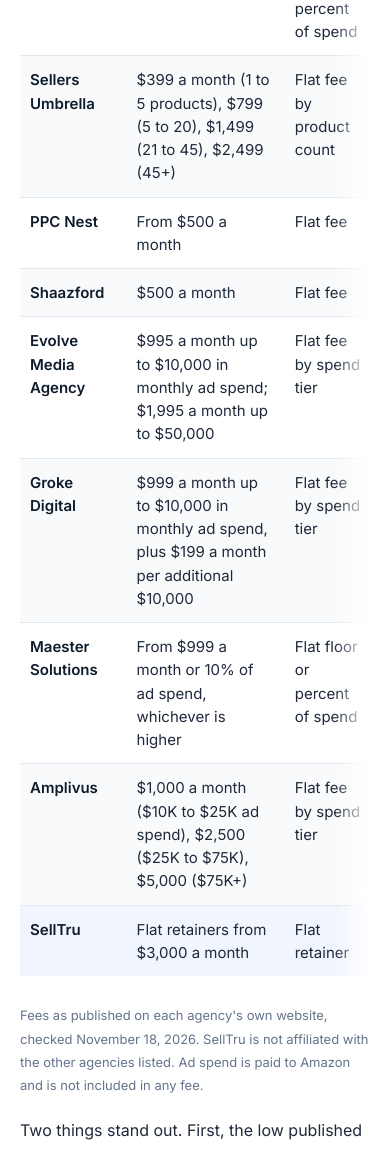
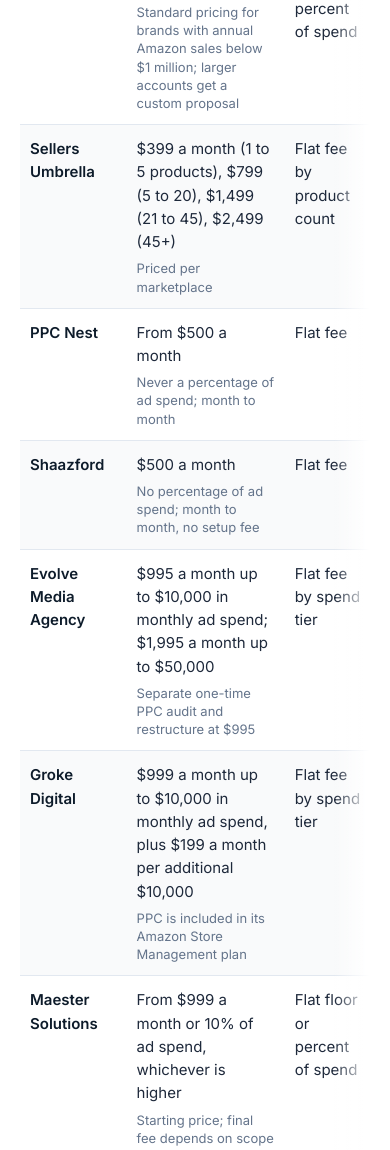
Before and after one commit to lowfattony/selltru-website, a plain HTML site: page blog/amazon-ppc-management-cost.html in a window 390 px wide. Shown: the part 1455-2605 px from the top of the page. Drawn offline with Linux system fonts and the light colour scheme; a script that the page names is missing.

Commit message:
Show fee notes on small screens and scroll from 768px.
Co-authored-by: Andrew <lowfattony@users.noreply.github.com>

```diff
--- a/blog/amazon-ppc-management-cost.html
+++ b/blog/amazon-ppc-management-cost.html
@@ -71,7 +71,9 @@
     .compare-table tbody tr:last-child td { background: rgba(26,86,219,0.06); }
     .compare-table .td-label { font-weight: 700; color: var(--navy); }
     .blog-article p.compare-swipe { display: none; margin: 0 0 8px; font-size: 13px; line-height: 1.4; color: var(--text-light); text-align: right; }
-    @media (max-width: 640px) {
+    .compare-table .fee-note { display: none; }
+    @media (max-width: 768px) {
+      .blog-article .compare-table .fee-note { display: block; margin-top: 6px; font-size: 13px; line-height: 1.4; color: var(--text-light); font-weight: 400; }
       .compare-scroll { overflow-x: auto; }
       .compare-table { min-width: 520px; table-layout: auto; }
       .compare-table th:nth-child(4),
@@ -298,18 +300,18 @@
       <div class="compare-scroll">
         <table class="compare-table">
           <thead>
-            <tr><th>Agency</th><th>Published fee</th><th>Pricing model</th><th>Notes from their page</th><th>Source (checked Nov 18, 2026)</th></tr>
+            <tr><th>Agency</th><th>Published fee</th><th>Pricing model</th><th>Notes from their page</th><th>Source</th></tr>
           </thead>
           <tbody>
-          <tr><td class="td-label">Parker-Lambert</td><td>$350 a month plus 5% of ad spend</td><td>Base fee plus percent of spend</td><td>Standard pricing for brands with annual Amazon sales below $1 million; larger accounts get a custom proposal</td><td><a href="https://www.parker-lambert.com/services/amazon/amazon-ppc-advertising-management/" rel="nofollow noopener" target="_blank" style="color:var(--blue);">parker-lambert.com</a></td></tr>
-          <tr><td class="td-label">Sellers Umbrella</td><td>$399 a month (1 to 5 products), $799 (5 to 20), $1,499 (21 to 45), $2,499 (45+)</td><td>Flat fee by product count</td><td>Priced per marketplace</td><td><a href="https://sellersumbrella.com/pricing" rel="nofollow noopener" target="_blank" style="color:var(--blue);">sellersumbrella.com</a></td></tr>
-          <tr><td class="td-label">PPC Nest</td><td>From $500 a month</td><td>Flat fee</td><td>Never a percentage of ad spend; month to month</td><td><a href="https://ppcnest.co/amazon-ppc-management" rel="nofollow noopener" target="_blank" style="color:var(--blue);">ppcnest.co</a></td></tr>
-          <tr><td class="td-label">Shaazford</td><td>$500 a month</td><td>Flat fee</td><td>No percentage of ad spend; month to month, no setup fee</td><td><a href="https://shaazford.com/amazon-ppc/" rel="nofollow noopener" target="_blank" style="color:var(--blue);">shaazford.com</a></td></tr>
-          <tr><td class="td-label">Evolve Media Agency</td><td>$995 a month up to $10,000 in monthly ad spend; $1,995 a month up to $50,000</td><td>Flat fee by spend tier</td><td>Separate one-time PPC audit and restructure at $995</td><td><a href="https://evolveamz.com/amazon-ppc-agency-pricing-2026/" rel="nofollow noopener" target="_blank" style="color:var(--blue);">evolveamz.com</a></td></tr>
-          <tr><td class="td-label">Groke Digital</td><td>$999 a month up to $10,000 in monthly ad spend, plus $199 a month per additional $10,000</td><td>Flat fee by spend tier</td><td>PPC is included in its Amazon Store Management plan</td><td><a href="https://grokedigital.com/services/amazon/amazon-ppc-management/" rel="nofollow noopener" target="_blank" style="color:var(--blue);">grokedigital.com</a></td></tr>
-          <tr><td class="td-label">Maester Solutions</td><td>From $999 a month or 10% of ad spend, whichever is higher</td><td>Flat floor or percent of spend</td><td>Starting price; final fee depends on scope</td><td><a href="https://maestersolutions.com/services/amazon-ppc-management" rel="nofollow noopener" target="_blank" style="color:var(--blue);">maestersolutions.com</a></td></tr>
-          <tr><td class="td-label">Amplivus</td><td>$1,000 a month ($10K to $25K ad spend), $2,500 ($25K to $75K), $5,000 ($75K+)</td><td>Flat fee by spend tier</td><td>No percentage of ad spend, no setup fee, month to month</td><td><a href="https://amplivus.com/amazon-ppc-management-pricing" rel="nofollow noopener" target="_blank" style="color:var(--blue);">amplivus.com</a></td></tr>
-          <tr><td class="td-label">SellTru</td><td>Flat retainers from $3,000 a month</td><td>Flat retainer</td><td>Built for brands doing $1M to $20M</td><td><a href="/amazon-ppc-management" style="color:var(--blue);">selltru.com</a></td></tr>
+          <tr><td class="td-label">Parker-Lambert</td><td>$350 a month plus 5% of ad spend<span class="fee-note">Standard pricing for brands with annual Amazon sales below $1 million; larger accounts get a custom proposal</span></td><td>Base fee plus percent of spend</td><td>Standard pricing for brands with annual Amazon sales below $1 million; larger accounts get a custom proposal</td><td><a href="https://www.parker-lambert.com/services/amazon/amazon-ppc-advertising-management/" rel="nofollow noopener" target="_blank" style="color:var(--blue);">parker-lambert.com</a></td></tr>
+          <tr><td class="td-label">Sellers Umbrella</td><td>$399 a month (1 to 5 products), $799 (5 to 20), $1,499 (21 to 45), $2,499 (45+)<span class="fee-note">Priced per marketplace</span></td><td>Flat fee by product count</td><td>Priced per marketplace</td><td><a href="https://sellersumbrella.com/pricing" rel="nofollow noopener" target="_blank" style="color:var(--blue);">sellersumbrella.com</a></td></tr>
+          <tr><td class="td-label">PPC Nest</td><td>From $500 a month<span class="fee-note">Never a percentage of ad spend; month to month</span></td><td>Flat fee</td><td>Never a percentage of ad spend; month to month</td><td><a href="https://ppcnest.co/amazon-ppc-management" rel="nofollow noopener" target="_blank" style="color:var(--blue);">ppcnest.co</a></td></tr>
+          <tr><td class="td-label">Shaazford</td><td>$500 a month<span class="fee-note">No percentage of ad spend; month to month, no setup fee</span></td><td>Flat fee</td><td>No percentage of ad spend; month to month, no setup fee</td><td><a href="https://shaazford.com/amazon-ppc/" rel="nofollow noopener" target="_blank" style="color:var(--blue);">shaazford.com</a></td></tr>
+          <tr><td class="td-label">Evolve Media Agency</td><td>$995 a month up to $10,000 in monthly ad spend; $1,995 a month up to $50,000<span class="fee-note">Separate one-time PPC audit and restructure at $995</span></td><td>Flat fee by spend tier</td><td>Separate one-time PPC audit and restructure at $995</td><td><a href="https://evolveamz.com/amazon-ppc-agency-pricing-2026/" rel="nofollow noopener" target="_blank" style="color:var(--blue);">evolveamz.com</a></td></tr>
+          <tr><td class="td-label">Groke Digital</td><td>$999 a month up to $10,000 in monthly ad spend, plus $199 a month per additional $10,000<span class="fee-note">PPC is included in its Amazon Store Management plan</span></td><td>Flat fee by spend tier</td><td>PPC is included in its Amazon Store Management plan</td><td><a href="https://grokedigital.com/services/amazon/amazon-ppc-management/" rel="nofollow noopener" target="_blank" style="color:var(--blue);">grokedigital.com</a></td></tr>
+          <tr><td class="td-label">Maester Solutions</td><td>From $999 a month or 10% of ad spend, whichever is higher<span class="fee-note">Starting price; final fee depends on scope</span></td><td>Flat floor or percent of spend</td><td>Starting price; final fee depends on scope</td><td><a href="https://maestersolutions.com/services/amazon-ppc-management" rel="nofollow noopener" target="_blank" style="color:var(--blue);">maestersolutions.com</a></td></tr>
+          <tr><td class="td-label">Amplivus</td><td>$1,000 a month ($10K to $25K ad spend), $2,500 ($25K to $75K), $5,000 ($75K+)<span class="fee-note">No percentage of ad spend, no setup fee, month to month</span></td><td>Flat fee by spend tier</td><td>No percentage of ad spend, no setup fee, month to month</td><td><a href="https://amplivus.com/amazon-ppc-management-pricing" rel="nofollow noopener" target="_blank" style="color:var(--blue);">amplivus.com</a></td></tr>
+          <tr><td class="td-label">SellTru</td><td>Flat retainers from $3,000 a month<span class="fee-note">Built for brands doing $1M to $20M</span></td><td>Flat retainer</td><td>Built for brands doing $1M to $20M</td><td><a href="/amazon-ppc-management" style="color:var(--blue);">selltru.com</a></td></tr>
           </tbody>
         </table>
       </div>
```
